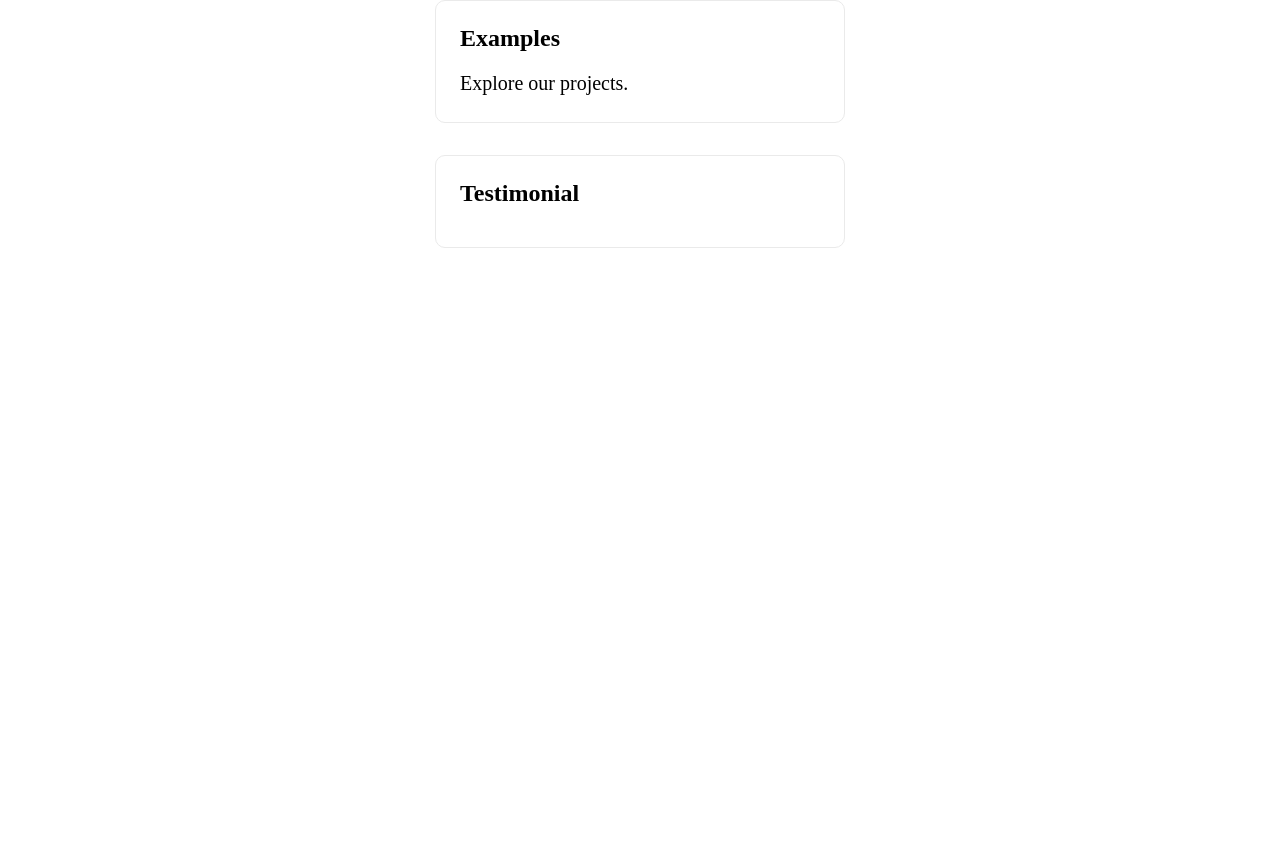
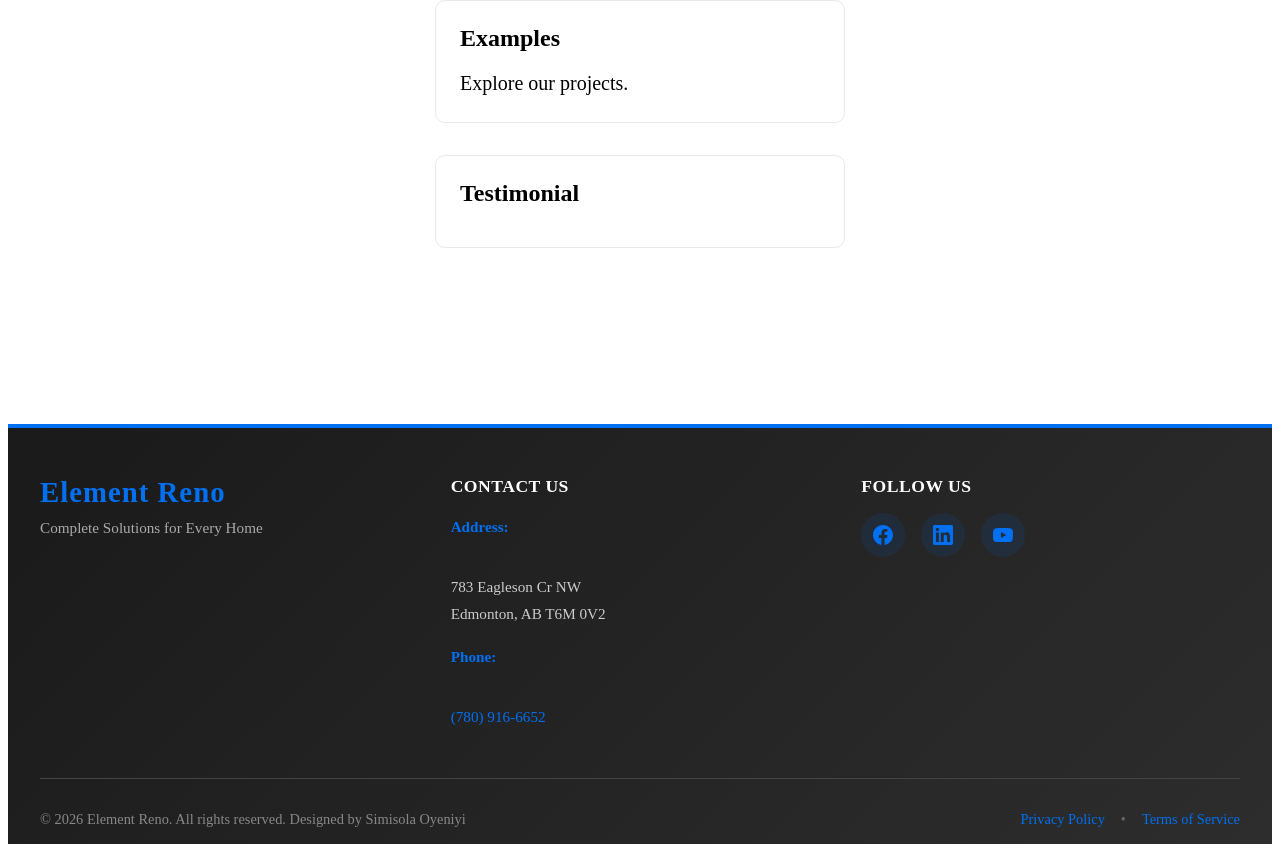
Before and after one commit to seemesawlar/Working-with-React, a Next.js app in the folder nextjs-blog-styled/nextjs-blog/: page / in a window 1280 px wide. Shown: the part 628-1480 px from the top of the page. Before the commit the page ends 980 px from the top, so only its background shows below. Built offline with nearby package versions, Linux system fonts and the light colour scheme.

Commit message:
Design in progress

```diff
--- a/nextjs-blog-styled/nextjs-blog/component/Footer.jsx
+++ b/nextjs-blog-styled/nextjs-blog/component/Footer.jsx
@@ -26,7 +26,7 @@
               <p>
                 <strong>Phone:</strong>
                 <br />
-                <a href="tel:+17802035158">(780) 203-5158</a>
+                <a href="tel:+17809166652">(780) 916-6652</a>
               </p>
             </div>
           </div>
--- a/nextjs-blog-styled/nextjs-blog/pages/_app.js
+++ /dev/null
@@ -1,3 +0,0 @@
-export default function App({Component, pageProps}){
- return <Component {...pageProps} />;
-}
```
